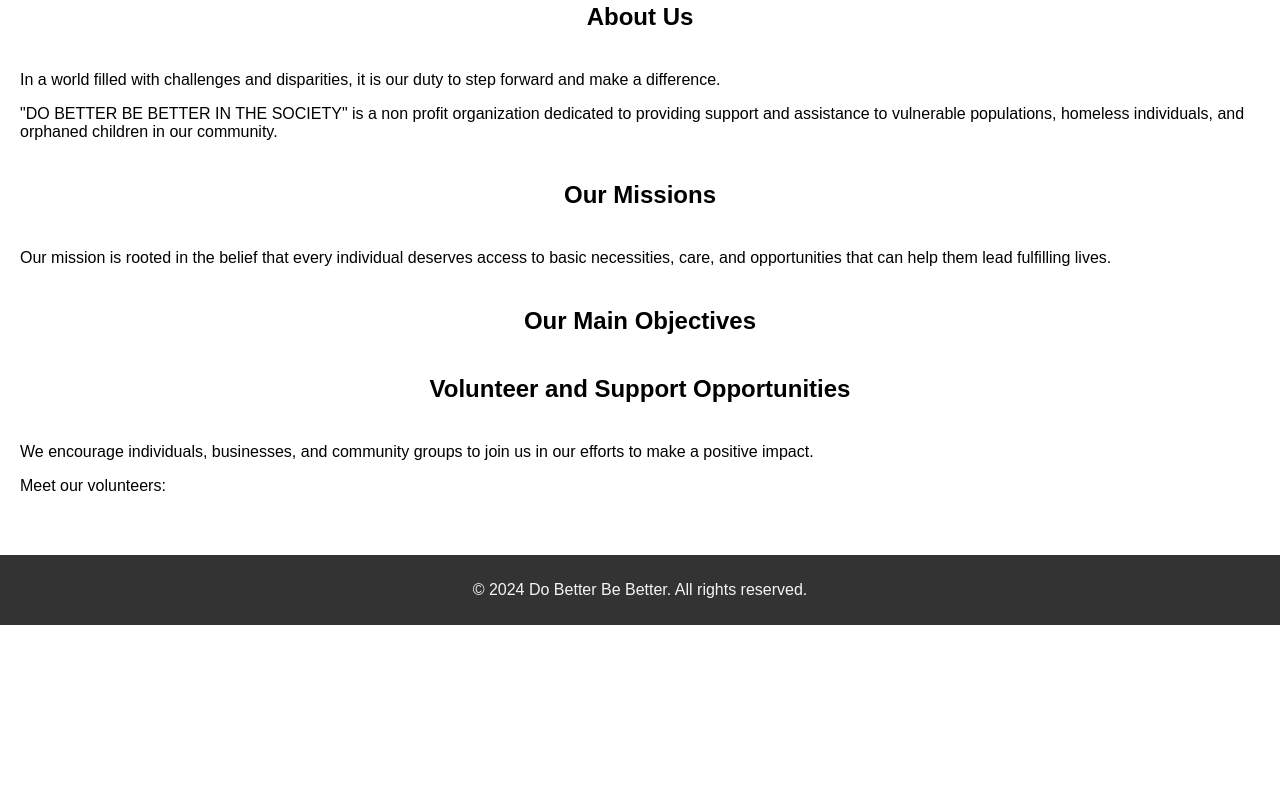
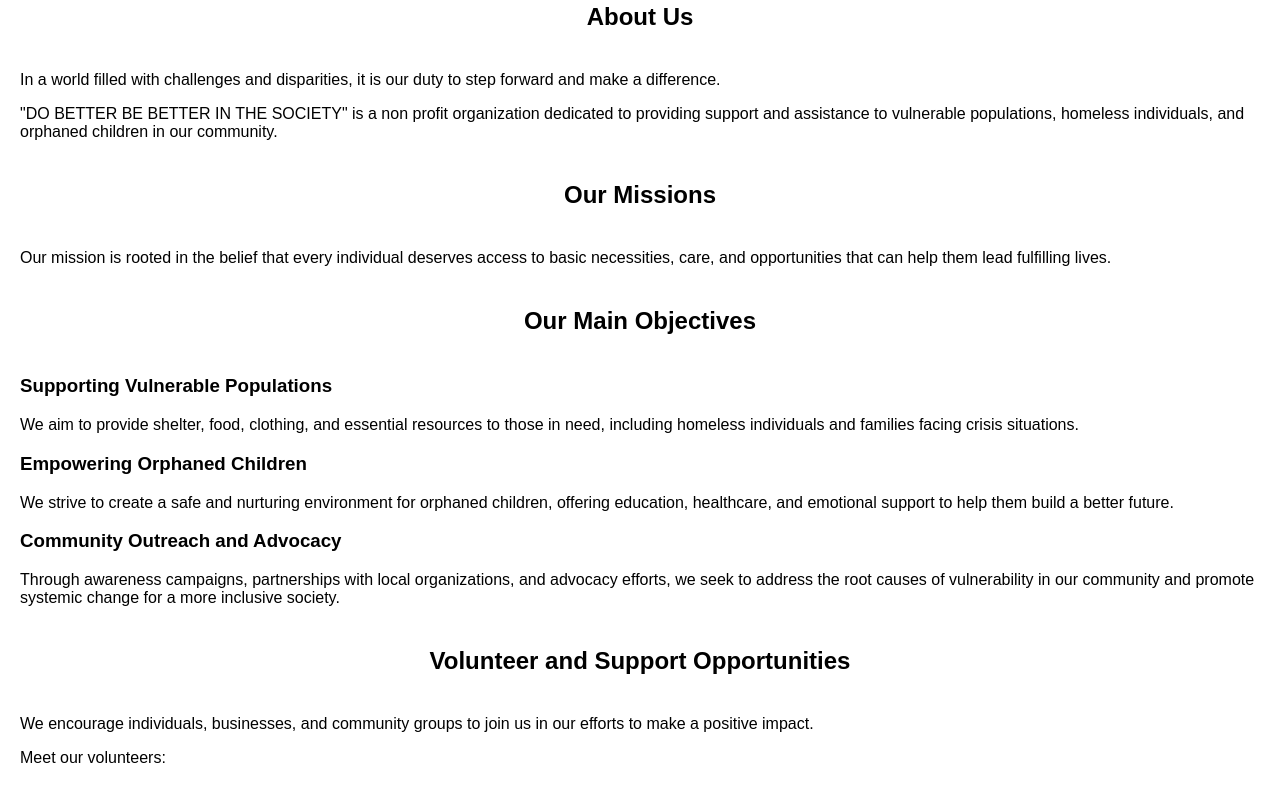
Before and after one commit to QueenterJuma/do-better, a plain HTML site: page index.htm in a window 1280 px wide. Shown: the part 444-1246 px from the top of the page. Before the commit the page ends 1069 px from the top, so only its background shows below. Drawn offline with Linux system fonts and the light colour scheme.

Commit message:
Add objective section

```diff
--- a/index.htm
+++ b/index.htm
@@ -54,7 +54,23 @@
         <section id="objectives" class="objectives">
             <h2>Our Main Objectives</h2>
             <div class="objectives-content">
-
+                <div id="objective1" class="objectivei">
+                    <h3>Supporting Vulnerable Populations</h3>
+                    <p>
+                        We aim to provide shelter, food, clothing, and essential resources to those in need, including homeless individuals and families facing crisis situations.
+                    </p>
+                </div>
+                <div id="objective2" class="objective2">
+                    <h3>Empowering Orphaned Children</h3>
+                    <p>
+                        We strive to create a safe and nurturing environment for orphaned children, offering education, healthcare, and emotional support to help them build a better future.
+                    </p>
+                </div>
+                <div id="objective3" class="objective3">
+                    <h3>Community Outreach and Advocacy</h3>
+                    <p>Through awareness campaigns, partnerships with local organizations, and advocacy efforts, we seek to address the root causes of vulnerability in our community and promote systemic change for a more inclusive society.
+                    </p>
+                </div>
             </div>
         </section>
 
```
